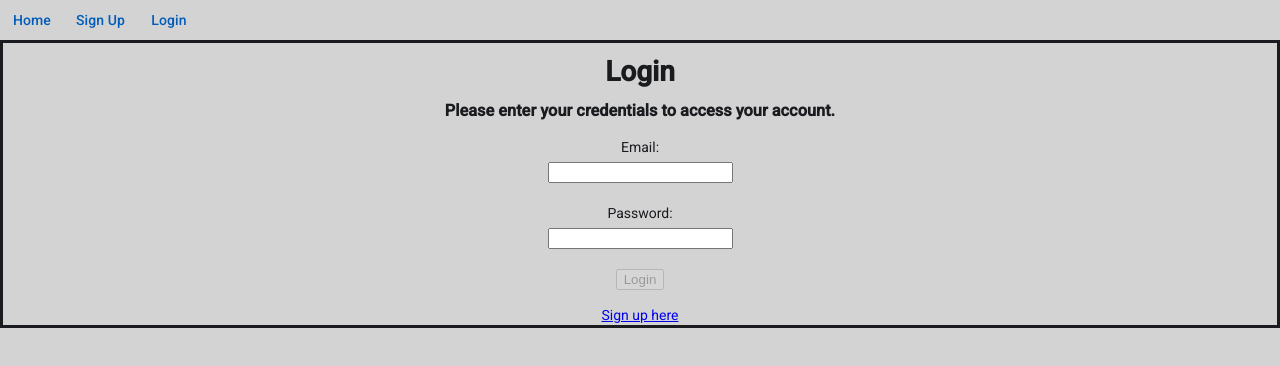
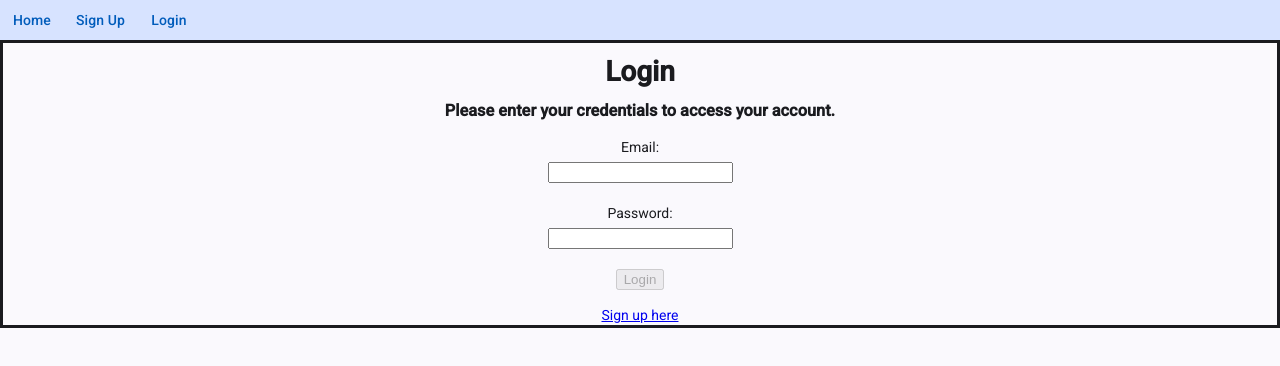
Before and after one commit to JCruz6725/TaskManager_Web_FrontEnd, an Angular app: page /login in a window 1280 px wide. Shown: the top 366 px of the page. Built offline with nearby package versions, Linux system fonts and the light colour scheme.

Commit message:
style css theme colors

```diff
--- a/src/app/Components/SingleList/single/single.css
+++ b/src/app/Components/SingleList/single/single.css
@@ -2,7 +2,7 @@
 .list-column {
   width: 280px;
   min-height: 200px;
-  background-color: #bdbdbd;
+  /* background-color: #bdbdbd; */
   border-radius: 8px;
   padding: 16px;
   position: relative;
--- a/src/app/app.html
+++ b/src/app/app.html
@@ -1,4 +1,4 @@
-<div>
+<div class="nav-bar">
     @for (Link of Links; track Link ) {
     <button matButton [routerLink]="Link.Path">{{Link.DisplayName}}</button>
     }
--- a/src/material-theme.scss
+++ b/src/material-theme.scss
@@ -12,6 +12,7 @@ html {
     color: (
       primary: mat.$azure-palette,
       tertiary: mat.$blue-palette,
+      theme-type: light,
     ),
     typography: Roboto,
     density: 0,
--- a/src/styles.css
+++ b/src/styles.css
@@ -1,4 +1,16 @@
 /* You can add global styles to this file, and also import other style files */
 body {
-  background-color: lightgray;
+    background: var(--mat-sys-primary-container);
+    background-color: var(--mat-sys-surface);
+
 }
+
+.list-column{
+    background: var(--mat-sys-primary-container);
+}
+
+.nav-bar{
+    background: var(--mat-sys-primary-container);
+
+
+}
```
